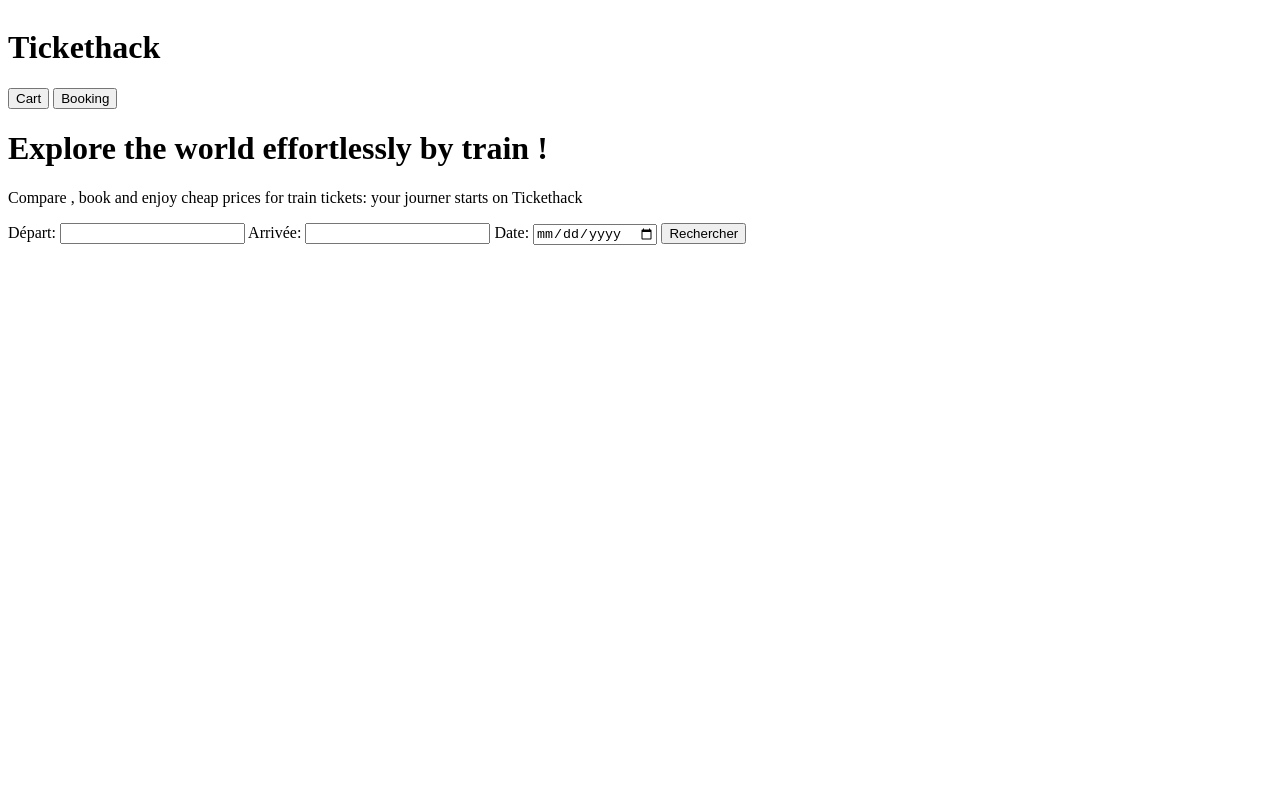
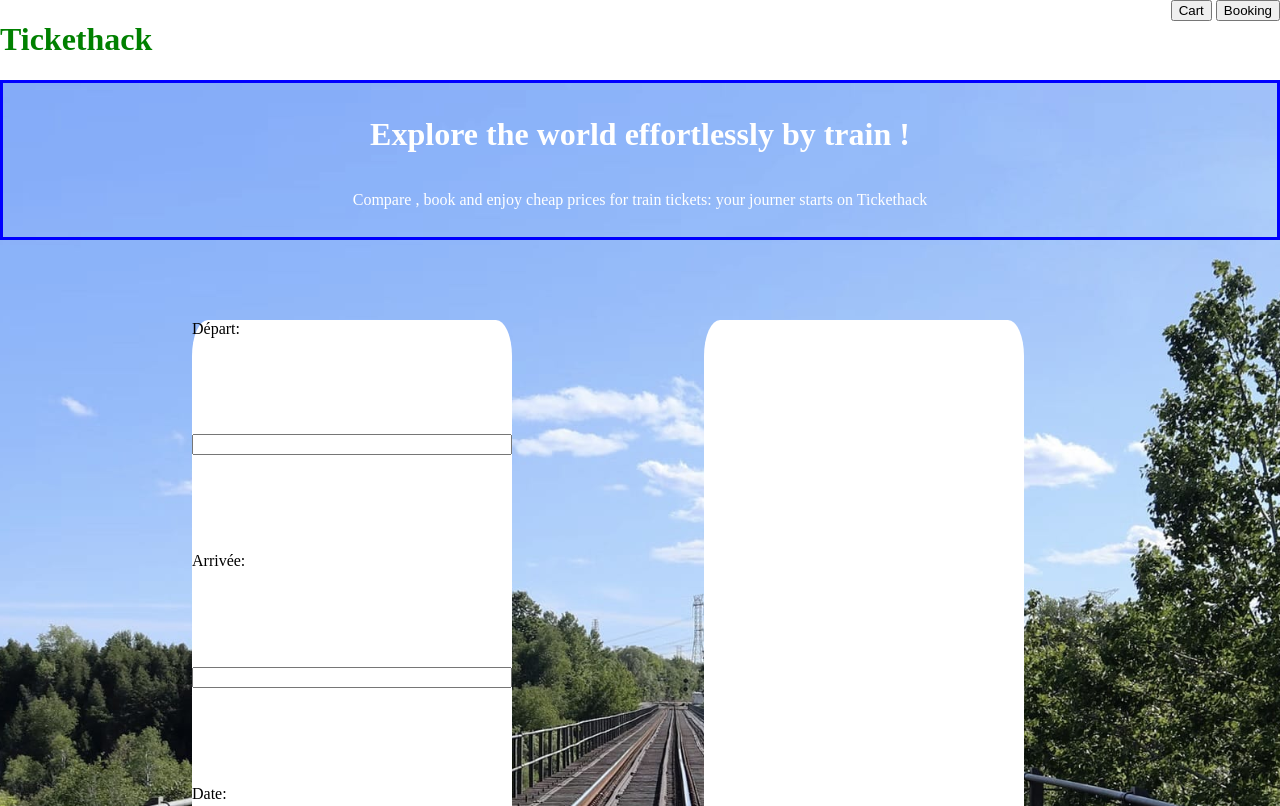
Before and after one commit to Alonajae/tickethack-frontend, a plain HTML site: page index.html in a window 1280 px wide. Shown: the top 806 px of the page. Drawn offline with Linux system fonts and the light colour scheme.

Commit message:
mise en place home

```diff
--- a/index.html
+++ b/index.html
@@ -12,17 +12,20 @@
 <body>
     <div id="container">
         <div id="header">
+            <div id='title'>
                 <h1 id="header-title">Tickethack</h1>
+            </div>
+            <div id="left-block">
                 <button class="header-btn" type="button">Cart</button>
                 <button class="header-btn" type="button">Booking</button>
             </div>
+        </div>
 
-        <div id="content-home">
+
         <div id="description">
             <h1>Explore the world effortlessly by train !</h1>
             <p>Compare , book and enjoy cheap prices for train tickets: your journer starts on Tickethack</p>
         </div>
-
         <form id="search-form">
             <label for="departure">Départ:</label>
             <input type="text" id="departure" name="departure" required>
@@ -33,7 +36,7 @@
             <button type="submit">Rechercher</button>
         </form>
         <div id="results"></div>
-        </div>
+
 
 
     </div>
--- a/style.css
+++ b/style.css
@@ -1,19 +1,64 @@
-body {background-image: url('background.jpg');
+body{
+    background-image: url('./images/background.jpg');
     background-position: center center;
-    background-size: cover;}
-    #container {
-        display: grid;
-    }
-    #assets-list {
-        display : flex;
-        justify-content: space-around;
-     }
+    background-size: cover;
+    margin: 0vh;
+    padding: 0vh;
+}
+
+#container {
+    display: grid;
+    grid-template-columns: repeat(20, 1fr);
+    grid-template-rows: repeat(20, 1fr);
+}
+
+#header {
+    background-color: white;
+    grid-row-start: 1;
+    grid-row-end: 2;
+    grid-column-start: 1;
+    grid-column-end: 21;
+    display: flex;
+    justify-content: space-between;
+}
+
+#title {
+    color: green;
+}
+
+#left-block {}
 
 
+#description {
+    grid-row-start: 2;
+    grid-row-end: 4;
+    grid-column-start: 1;
+    grid-column-end: 21;
+    color: white;
+    display: flex;
+    border: solid blue 3px;
+    flex-direction: column;
+    align-items: center;
+    justify-content: center;
+}
 
+#search-form {
+    background-color: white;
+    display: flex;
+    flex-direction: column;
+    justify-content: space-between;
+    grid-row-start: 5;
+    grid-row-end: 14;
+    grid-column-start: 4;
+    grid-column-end: 9;
+    border-radius: 5%;
+}
 
-    #assets-list {
-        display: flex;
-        justify-content: center;
-        align-items: center;
-     }
+#results {
+    background-color: white;
+    grid-row-start: 5;
+    grid-row-end: 14;
+    grid-column-start: 12;
+    grid-column-end: 17;
+    border-radius: 5%;
+}
```
Lines whose indentation alone changed are shown as unchanged.
